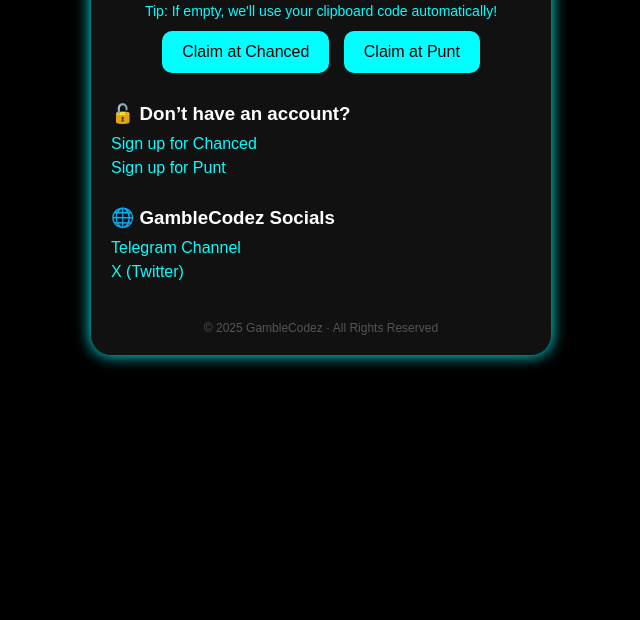
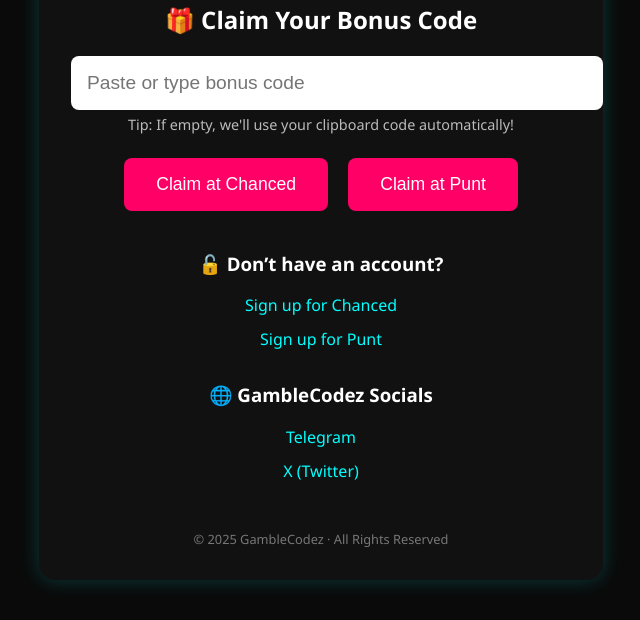
Before and after one commit to GambleCodezTG/Chanced-Punt-Bonus-Claimer, a plain HTML site: page index.html in a window 1280 px wide. Shown: the part 618-1238 px from the top of the page, without its empty margins (319-959 px from the left). Before the commit the page ends 1001 px from the top, so only its background shows below. Drawn offline with Linux system fonts and the light colour scheme.

Commit message:
Update index.html

```diff
--- a/index.html
+++ b/index.html
@@ -6,100 +6,102 @@
   <title>GambleCodez Bonus Claim</title>
   <style>
     body {
-      font-family: Arial, sans-serif;
-      background: #000;
+      background: #0a0a0a;
       color: #fff;
+      font-family: 'Segoe UI', sans-serif;
       text-align: center;
-      padding: 20px;
+      padding: 2rem;
     }
     .container {
-      max-width: 420px;
+      max-width: 500px;
       margin: auto;
       background: #111;
-      border-radius: 20px;
-      padding: 20px;
-      box-shadow: 0 0 15px #0ff;
+      padding: 2rem;
+      border-radius: 16px;
+      box-shadow: 0 0 20px #0ff3;
     }
-    img.banner {
+    .banner {
+      max-width: 100%;
+      margin-bottom: 1.5rem;
+      border-radius: 12px;
+    }
+    input[type="text"] {
       width: 100%;
-      border-radius: 12px;
-      margin-bottom: 20px;
+      padding: 1rem;
+      font-size: 1.2rem;
+      margin-bottom: 0.5rem;
+      border-radius: 8px;
+      border: none;
     }
-    input {
-      width: 90%;
-      padding: 12px;
-      font-size: 18px;
-      border-radius: 10px;
+    button {
+      padding: 1rem 2rem;
+      margin: 0.5rem;
+      font-size: 1.1rem;
+      border-radius: 8px;
+      background: #ff0066;
+      color: #fff;
       border: none;
-      outline: none;
-      margin-top: 10px;
-      box-sizing: border-box;
+      cursor: pointer;
+    }
+    button:hover {
+      background: #ff3399;
     }
     .tooltip {
-      font-size: 14px;
-      color: #0ff;
-      margin-top: 6px;
-      min-height: 18px;
+      font-size: 0.9rem;
+      margin-top: -0.2rem;
+      margin-bottom: 1rem;
+      color: #bbb;
     }
-    button {
-      background: #0ff;
-      color: #000;
-      padding: 12px 20px;
-      font-size: 16px;
-      border: none;
-      border-radius: 10px;
-      margin: 10px 5px 0 5px;
-      cursor: pointer;
-      min-width: 130px;
-      transition: background 0.3s ease;
+    .fallback {
+      color: #ff6666;
     }
-    button:hover {
-      background: #00e0e0;
+    .hidden {
+      display: none;
     }
     .signup, .socials {
-      margin-top: 30px;
-      text-align: left;
-    }
-    .signup h3, .socials h3 {
-      margin-bottom: 10px;
+      margin-top: 2rem;
     }
     .signup a, .socials a {
       color: #0ff;
       display: block;
-      margin-top: 6px;
+      margin-top: 0.75rem;
       text-decoration: none;
-      word-break: break-word;
     }
     .footer {
-      margin-top: 40px;
-      font-size: 12px;
-      color: #555;
+      margin-top: 3rem;
+      font-size: 0.8rem;
+      color: #777;
     }
   </style>
 </head>
 <body>
   <div class="container">
-    <img src="https://raw.githubusercontent.com/GambleCodezTG/Chanced-Punt-Bonus-Claimer/51e3fb1cee433e80be6f7f7c218e66e170c149e7/public/banner.png" alt="GambleCodez Banner" class="banner" />
+    <img
+      src="https://raw.githubusercontent.com/GambleCodezTG/Chanced-Punt-Bonus-Claimer/51e3fb1cee433e80be6f7f7c218e66e170c149e7/public/banner.png"
+      alt="GambleCodez Banner"
+      class="banner"
+    />
 
     <h2>🎁 Claim Your Bonus Code</h2>
-    <input type="text" id="codeInput" placeholder="Paste or type bonus code" autocomplete="off" autocorrect="off" autocapitalize="none" spellcheck="false" />
+    <input type="text" id="codeInput" placeholder="Paste or type bonus code" />
     <div class="tooltip" id="tooltip">Tip: If empty, we'll use your clipboard code automatically!</div>
+    <div class="tooltip fallback hidden" id="tooltip-fallback">
+      ⚠️ Clipboard access denied or empty.
+    </div>
 
-    <div>
-      <button onclick="claim('chanced')">Claim at Chanced</button>
-      <button onclick="claim('punt')">Claim at Punt</button>
-    </div>
+    <button onclick="claim('chanced')">Claim at Chanced</button>
+    <button onclick="claim('punt')">Claim at Punt</button>
 
     <div class="signup">
       <h3>🔓 Don’t have an account?</h3>
-      <a href="https://chanced.com/c/ev1h43" target="_blank" rel="noopener noreferrer">Sign up for Chanced</a>
-      <a href="https://punt.com/c/857fdb" target="_blank" rel="noopener noreferrer">Sign up for Punt</a>
+      <a href="https://chanced.com/c/ev1h43" target="_blank">Sign up for Chanced</a>
+      <a href="https://punt.com/c/857fdb" target="_blank">Sign up for Punt</a>
     </div>
 
     <div class="socials">
       <h3>🌐 GambleCodez Socials</h3>
-      <a href="https://t.me/GambleCodezDrops" target="_blank" rel="noopener noreferrer">Telegram Channel</a>
-      <a href="https://x.com/GambleCodez" target="_blank" rel="noopener noreferrer">X (Twitter)</a>
+      <a href="https://t.me/GambleCodezDrops" target="_blank">Telegram</a>
+      <a href="https://x.com/GambleCodez" target="_blank">X (Twitter)</a>
     </div>
 
     <div class="footer">
@@ -108,35 +110,50 @@
   </div>
 
   <script>
-    // Autofill from local storage if previously used
-    window.onload = () => {
-      const saved = localStorage.getItem("bonus_code");
-      if (saved) {
-        document.getElementById("codeInput").value = saved;
-      }
-    };
-
     async function claim(site) {
       const input = document.getElementById("codeInput");
+      const tooltipFallback = document.getElementById("tooltip-fallback");
+      tooltipFallback.classList.add("hidden");
+
       let code = input.value.trim();
 
       if (!code) {
         try {
-          code = await navigator.clipboard.readText();
-          if (!code) throw new Error("Empty clipboard");
-          document.getElementById("tooltip").textContent = "✅ Used code from clipboard: " + code;
-        } catch (err) {
-          document.getElementById("tooltip").textContent = "⚠️ Please allow clipboard access or paste your code manually.";
+          const permission = await navigator.permissions.query({ name: "clipboard-read" });
+          if (permission.state === "granted" || permission.state === "prompt") {
+            const text = await navigator.clipboard.readText();
+            if (text) {
+              code = text.trim();
+              localStorage.setItem("lastBonusCode", code);
+              document.getElementById("tooltip").textContent = "✅ Used clipboard: " + code;
+            } else {
+              tooltipFallback.classList.remove("hidden");
+              return;
+            }
+          } else {
+            tooltipFallback.classList.remove("hidden");
+            return;
+          }
+        } catch (e) {
+          tooltipFallback.classList.remove("hidden");
           return;
         }
       }
 
       if (code) {
-        localStorage.setItem("bonus_code", code);
-        const base = site === "chanced" ? "https://www.chanced.com/?rbc=" : "https://www.punt.com/?rbc=";
+        const base = site === "chanced"
+          ? "https://www.chanced.com/?rbc="
+          : "https://www.punt.com/?rbc=";
         window.location.href = base + encodeURIComponent(code);
       }
     }
+
+    window.addEventListener("DOMContentLoaded", () => {
+      const lastCode = localStorage.getItem("lastBonusCode");
+      if (lastCode) {
+        document.getElementById("codeInput").value = lastCode;
+      }
+    });
   </script>
 </body>
 </html>
```
